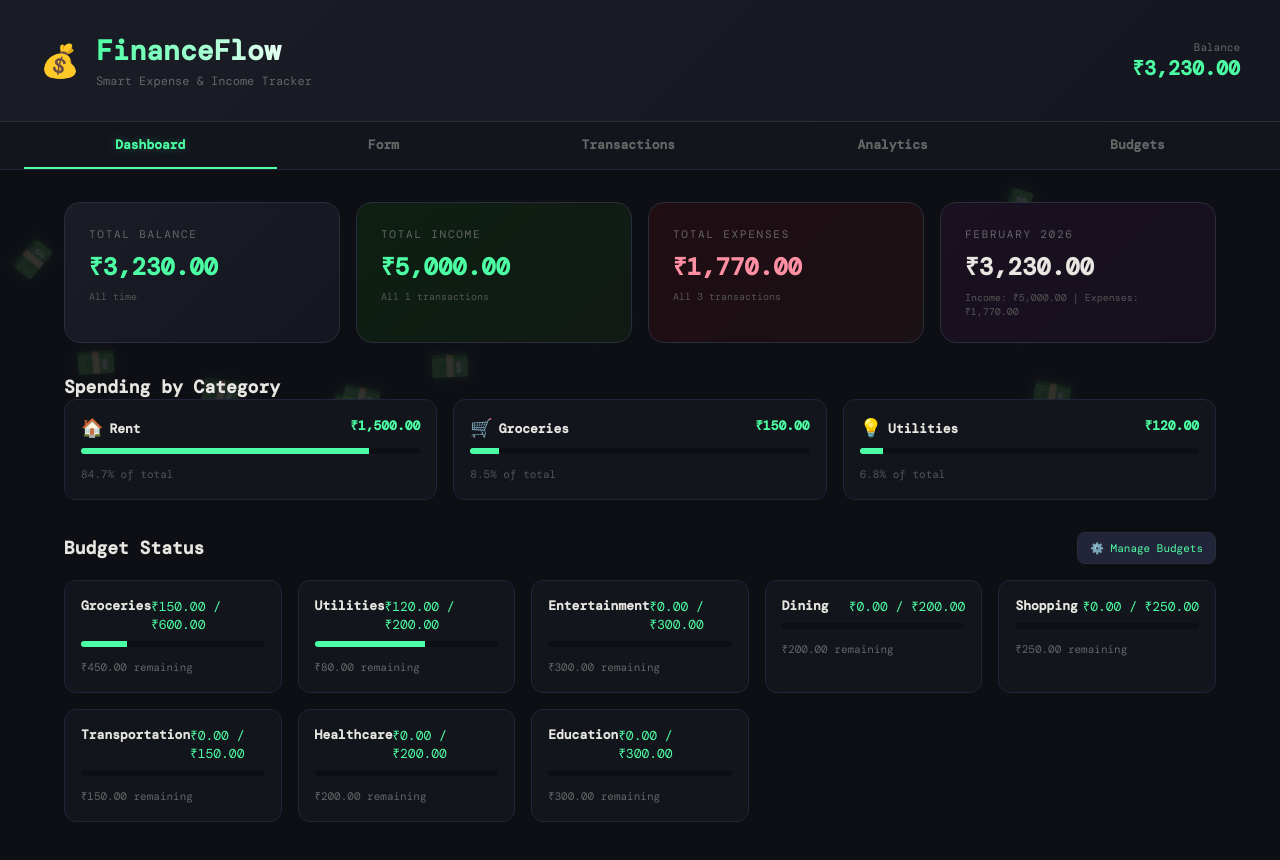
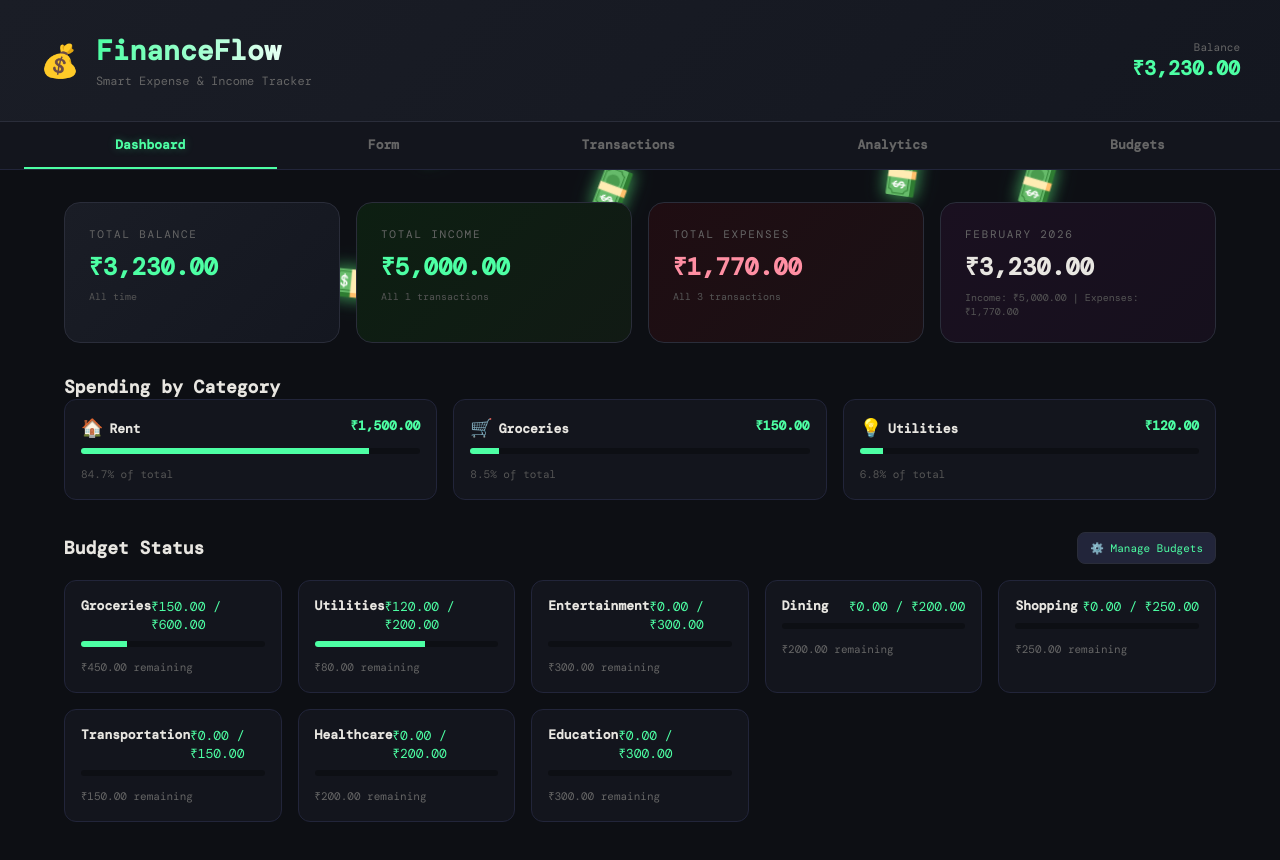
Before and after one commit to JadenC-339/my-expense-tracker, a React (Create React App) app: page / in a window 1280 px wide. Shown: the top 860 px of the page. Built offline with nearby package versions, Linux system fonts and the light colour scheme; a web font is replaced by a local one.

Commit message:
fixed-animation

```diff
--- a/src/App.js
+++ b/src/App.js
@@ -303,15 +303,15 @@ export default function App() {
 
       {/* Falling Cash Animation */}
       <div style={styles.cashContainer}>
-        {[...Array(15)].map((_, i) => (
+        {[...Array(20)].map((_, i) => (
           <div
             key={i}
+            className="falling-cash"
             style={{
-              ...styles.fallingCash,
               left: `${Math.random() * 100}%`,
-              animationDelay: `${i * 0.15}s`,
-              animationDuration: `${8 + Math.random() * 4}s`,
-              opacity: 0.15 + Math.random() * 0.2,
+              animationDelay: `${i * 0.2}s`,
+              animationDuration: `${10 + Math.random() * 5}s`,
+              opacity: 0.1 + Math.random() * 0.15,
             }}
           >
             💵
@@ -937,14 +937,6 @@ const styles = {
     zIndex: 0,
     overflow: "hidden",
   },
-  fallingCash: {
-    position: "absolute",
-    fontSize: 32,
-    top: "-50px",
-    animation: "fallCash linear infinite",
-    textShadow: "0 0 10px rgba(76, 175, 80, 0.5)",
-    transform: "rotate(0deg)",
-  },
   container: {
     maxWidth: 1200,
     margin: "0 auto",
@@ -1571,19 +1563,30 @@ const css = `
   /* ═══ FALLING CASH ANIMATION ═══ */
   @keyframes fallCash {
     0% {
-      transform: translateY(0) rotateZ(0deg);
+      transform: translateY(-100px) rotateZ(0deg);
       opacity: 0;
     }
-    5% {
-      opacity: 0.15;
-    }
-    90% {
-      opacity: 0.15;
+    2% {
+      opacity: 1;
+    }
+    95% {
+      opacity: 1;
     }
     100% {
-      transform: translateY(100vh) rotateZ(360deg);
+      transform: translateY(100vh) rotateZ(720deg);
       opacity: 0;
     }
+  }
+
+  .falling-cash {
+    position: absolute;
+    font-size: 40px;
+    top: -100px;
+    pointer-events: none;
+    animation: fallCash linear infinite;
+    text-shadow: 0 0 15px rgba(76, 175, 80, 0.6);
+    filter: drop-shadow(0 0 8px rgba(77, 255, 164, 0.3));
+    will-change: transform;
   }
 
   /* Smooth input animations */
```
